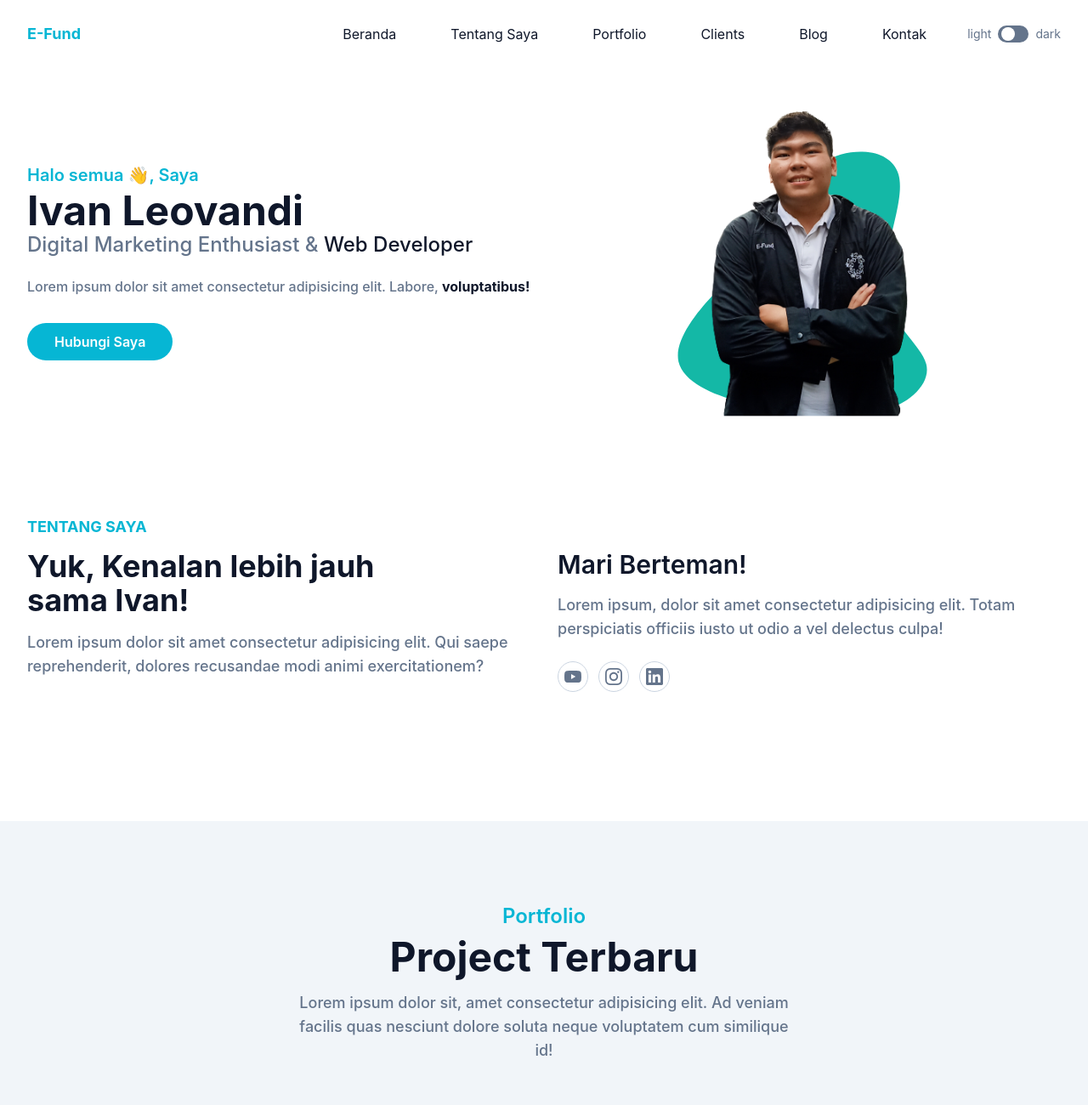
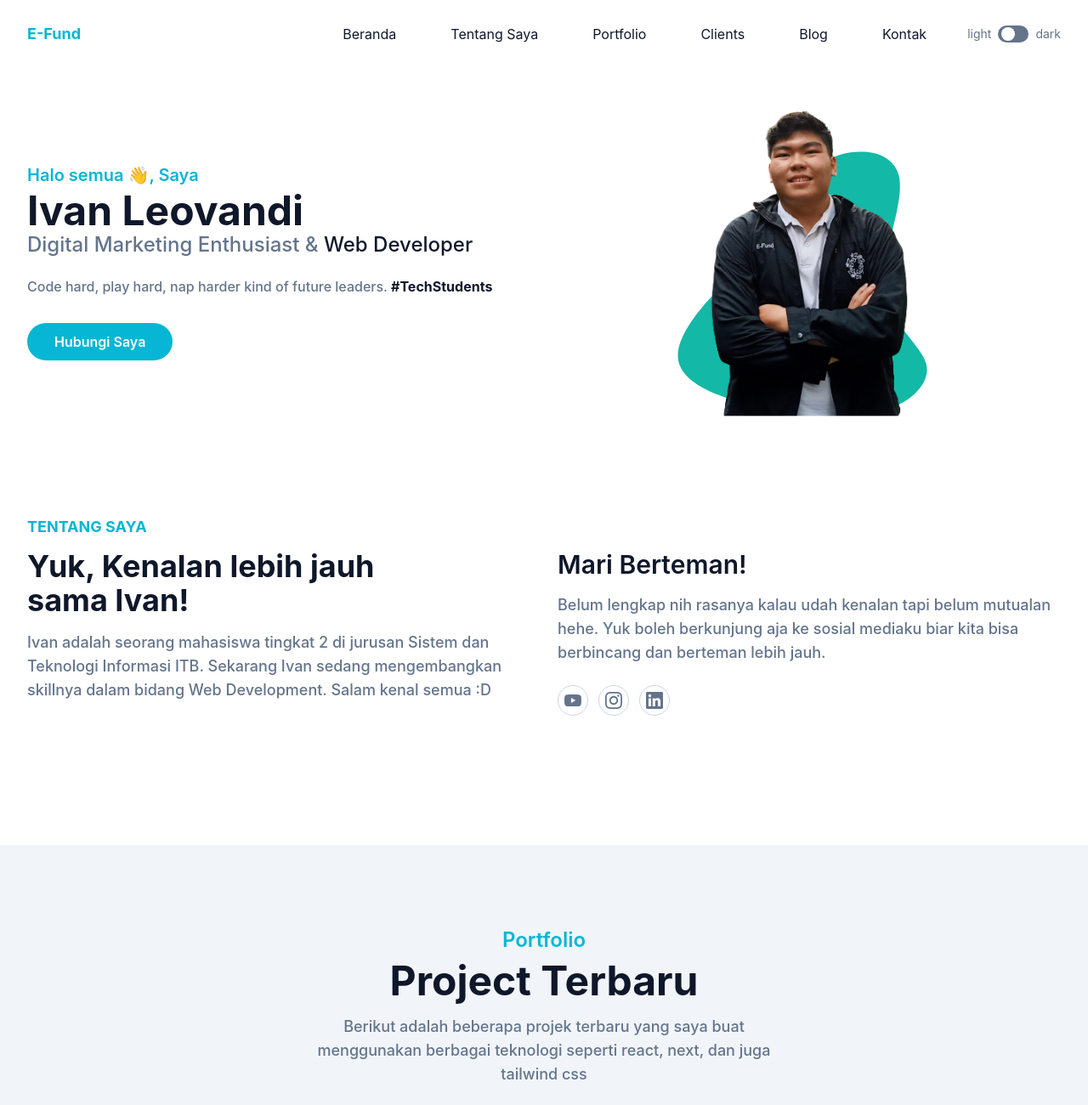
Before and after one commit to IvanLeovandi/portfolio-tailwind-css, a website: page index.html in a window 1280 px wide. Shown: the top 1300 px of the page at 85% size. Drawn offline with Linux system fonts and the light colour scheme.

Commit message:
update text in web

```diff
--- a/index.html
+++ b/index.html
@@ -88,8 +88,7 @@
                     <div class="w-full self-center px-4 lg:w-1/2">
                         <h1 class="text-base font-semibold text-primary md:text-xl">Halo semua 👋, Saya <span class = "block font-bold text-dark text-4xl mt-1 lg:text-5xl dark:text-white">Ivan Leovandi</span></h1>
                         <h2 class="font-medium text-secondary text-lg mb-5 lg:text-2xl">Digital Marketing Enthusiast & <span class="text-dark dark:text-white">Web Developer</span></h2>
-                        <p class="font-medium text-secondary mb-10 leading-relaxed">Lorem ipsum dolor sit amet consectetur adipisicing elit. Labore, <span class="font-bold text-dark dark:text-white">voluptatibus!</span></p>
-
+                        <p class="font-medium text-secondary mb-10 leading-relaxed">Code hard, play hard, nap harder kind of future leaders. <span class="font-bold text-dark dark:text-white">#TechStudents</span></p>
                         <a href="#contact" class="text-base font-semibold text-white bg-primary rounded-full py-3 px-8 hover:shadow-lg hover:opacity-80 transition duration-300 ease-in-out">Hubungi Saya</a>
                     </div>
                     <div class="w-full self-end px-4 lg:w-1/2">
@@ -114,11 +113,11 @@
                     <div class="w-full px-4 mb-10 lg:w-1/2">
                         <h4 class="font-bold uppercase text-primary text-lg mb-3">Tentang Saya</h4>
                         <h2 class="font-bold text-dark text-3xl mb-4 max-w-md lg:text-4xl dark:text-white">Yuk, Kenalan lebih jauh sama Ivan!</h2>
-                        <p class="font-medium text-base text-secondary max-w-xl lg:text-lg">Lorem ipsum dolor sit amet consectetur adipisicing elit. Qui saepe reprehenderit, dolores recusandae modi animi exercitationem?</p>
+                        <p class="font-medium text-base text-secondary max-w-xl lg:text-lg">Ivan adalah seorang mahasiswa tingkat 2 di jurusan Sistem dan Teknologi Informasi ITB. Sekarang Ivan sedang mengembangkan skillnya dalam bidang Web Development. Salam kenal semua :D</p>
                     </div>
                     <div class="w-full px-4 lg:w-1/2">
                         <h3 class="font-semibold text-dark text-2xl mb-4 lg:text-3xl lg:pt-10 dark:text-white">Mari Berteman!</h3>
-                        <p class="font-medium text-base text-secondary mb-6 lg:text-lg">Lorem ipsum, dolor sit amet consectetur adipisicing elit. Totam perspiciatis officiis iusto ut odio a vel delectus culpa!</p>
+                        <p class="font-medium text-base text-secondary mb-6 lg:text-lg">Belum lengkap nih rasanya kalau udah kenalan tapi belum mutualan hehe. Yuk boleh berkunjung aja ke sosial mediaku biar kita bisa berbincang dan berteman lebih jauh.</p>
                         <div class="flex items-center">
                             <!-- Youtube -->
                             <a href="https://www.youtube.com/@ivanleovandi4757" target="_blank" class="w-9 h-9 mr-3 rounded-full flex justify-center items-center border text-secondary border-slate-300 hover:border-primary hover:bg-primary hover:text-white">
@@ -148,7 +147,7 @@
                     <div class="max-w-xl mx-auto text-center mb-16">
                         <h4 class="font-semibold text-lg text-primary mb-2 md:text-xl lg:text-2xl">Portfolio</h4>
                         <h2 class="font-bold text-dark text-3xl mb-4 sm:text-4xl lg:text-5xl dark:text-white">Project Terbaru</h2>
-                        <p class="font-medium text-md text-secondary md:text-lg">Lorem ipsum dolor sit, amet consectetur adipisicing elit. Ad veniam facilis quas nesciunt dolore soluta neque voluptatem cum similique id!</p>
+                        <p class="font-medium text-md text-secondary md:text-lg">Berikut adalah beberapa projek terbaru yang saya buat menggunakan berbagai teknologi seperti react, next, dan juga tailwind css</p>
                     </div>
                 </div>
                 <div class="w-full px-4 flex flex-wrap justify-center xl:w-10/12 xl:mx-auto">
```
Also changed, not shown: 2 other files.
